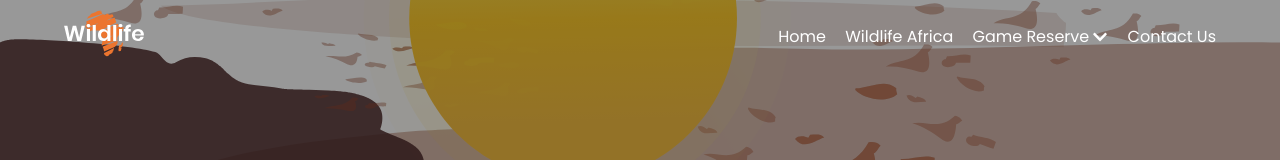
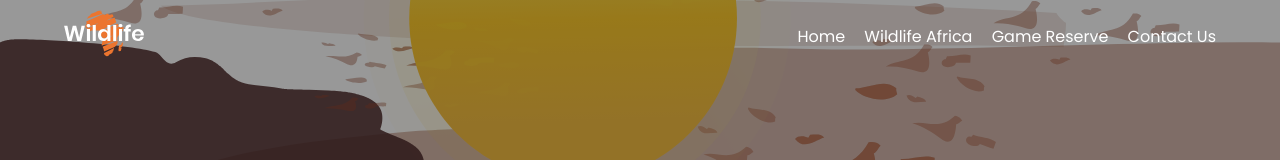
Before and after one commit to Trinity6264/Africa-Heritage, a React (Create React App) app: page / in a window 1280 px wide. Shown: the top 160 px of the page. Built offline with nearby package versions, Linux system fonts and the light colour scheme.

Commit message:
Navbar fixed

```diff
--- a/src/components/Navbar.jsx
+++ b/src/components/Navbar.jsx
@@ -2,7 +2,7 @@ import React, { useState } from 'react'
 import '../style/nav_style.css'
 import Logo from '../assets/icons.svg'
 import { FaChevronDown } from 'react-icons/fa'
-import { AiOutlineMenu } from 'react-icons/ai'
+import { AiOutlineMenu, AiOutlineClose } from 'react-icons/ai'
 
 
 
@@ -11,10 +11,18 @@ import { AiOutlineMenu } from 'react-icons/ai'
 const Navbar = () => {
 
     const [isScrolled, setScrolled] = useState(false)
+    const [isOpen, setOpen] = useState(false)
     window.onscroll = () => {
         setScrolled(window.scrollY === 0 ? false : true)
-        console.log(isScrolled,window.screenY);
+        console.log(isScrolled, window.screenY);
         return () => (window.onscroll == null)
+    }
+
+    const openSideBar = () => {
+        setOpen(true)
+    }
+    const closeSideBar = () => {
+        setOpen(false)
     }
     return (
         <nav style={{ background: isScrolled ? 'var(--primary-dark-color)' : 'transparent' }}>
@@ -23,13 +31,14 @@ const Navbar = () => {
                     <img src={Logo} alt="Logo" />
                 </a>
             </div>
-            <ul>
-                <li> <a href="#">Home</a></li>
-                <li> <a href="#wildlife">Wildlife Africa</a></li>
-                <li> <a href="#reserve">Game Reserve <FaChevronDown /> </a></li>
-                <li> <a href="#contact">Contact Us</a></li>
+            <ul style={{ right: isOpen ? '0' : '-450px' }}>
+                < AiOutlineClose onClick={closeSideBar} />
+                <li onClick={closeSideBar}> <a href="#">Home</a></li>
+                <li onClick={closeSideBar}> <a href="#wildlife">Wildlife Africa</a></li>
+                <li onClick={closeSideBar}> <a href="#reserve">Game Reserve <FaChevronDown /> </a></li>
+                <li onClick={closeSideBar}> <a href="#contact">Contact Us</a></li>
             </ul>
-            <AiOutlineMenu id='menu-btn'/>
+            <AiOutlineMenu id='menu-btn' onClick={openSideBar} />
         </nav>
     )
 }
--- a/src/style/nav_style.css
+++ b/src/style/nav_style.css
@@ -54,12 +54,37 @@ nav ul li a:hover::after {
   transition: all 300ms ease;
 }
 
+nav ul svg{
+  display: none;
+}
+
 
 @media screen and ( max-width: 900px) {
 
   nav ul{
-    display: none;
+    display: flex;
+    top: 0;
+    right:  -450px;
+    position: absolute;
+    height: 100vh;
+    background-color: var(--dark-color);
+    flex-direction: column;
+    align-items: flex-start;
+    width: 50%;
+    padding-top: 10em;
+    padding-left: 2em;
+    gap: 3em;
+    transition: all 300ms ease;
+    z-index: 10;
   }
+
+  nav ul > svg{
+    display: block;
+    color: var(--light-color);
+    font-size: 2.2em;
+    cursor: pointer;
+  }
+
 
   #menu-btn{
     display: block;
```
